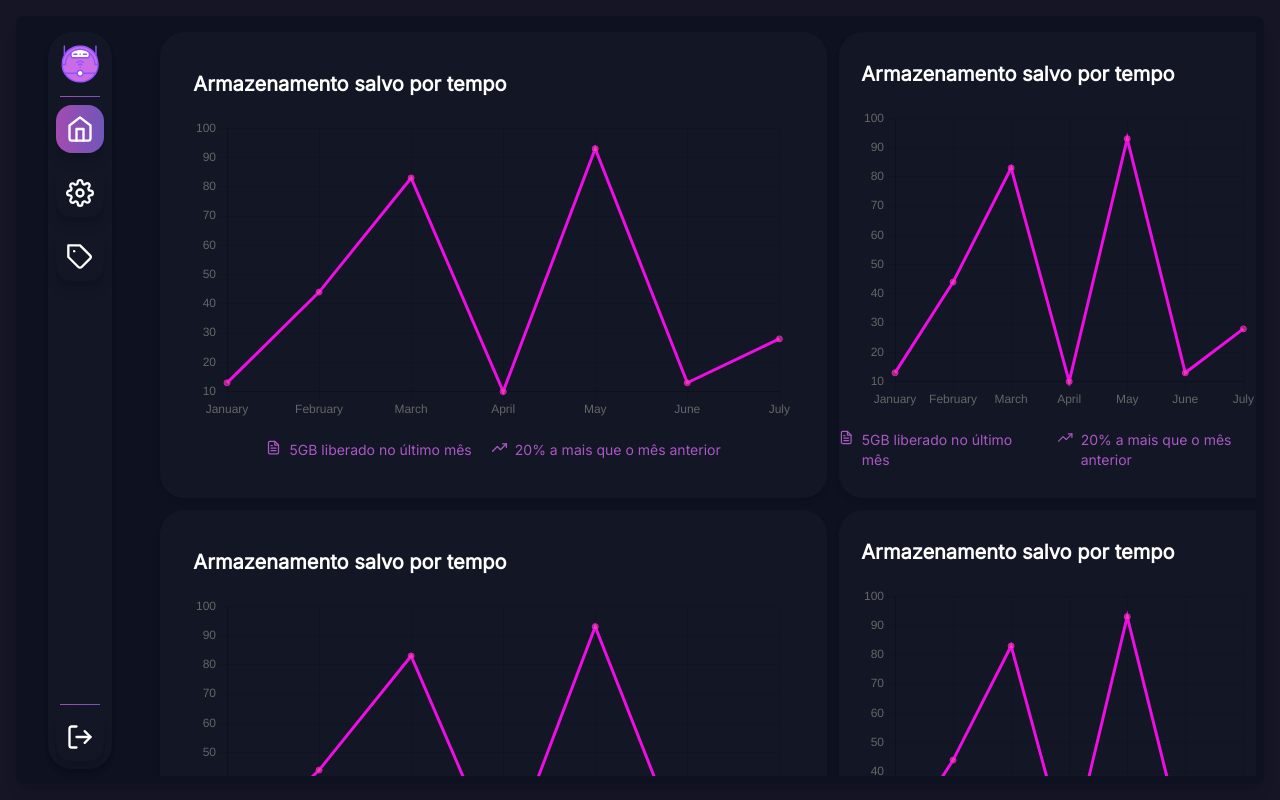
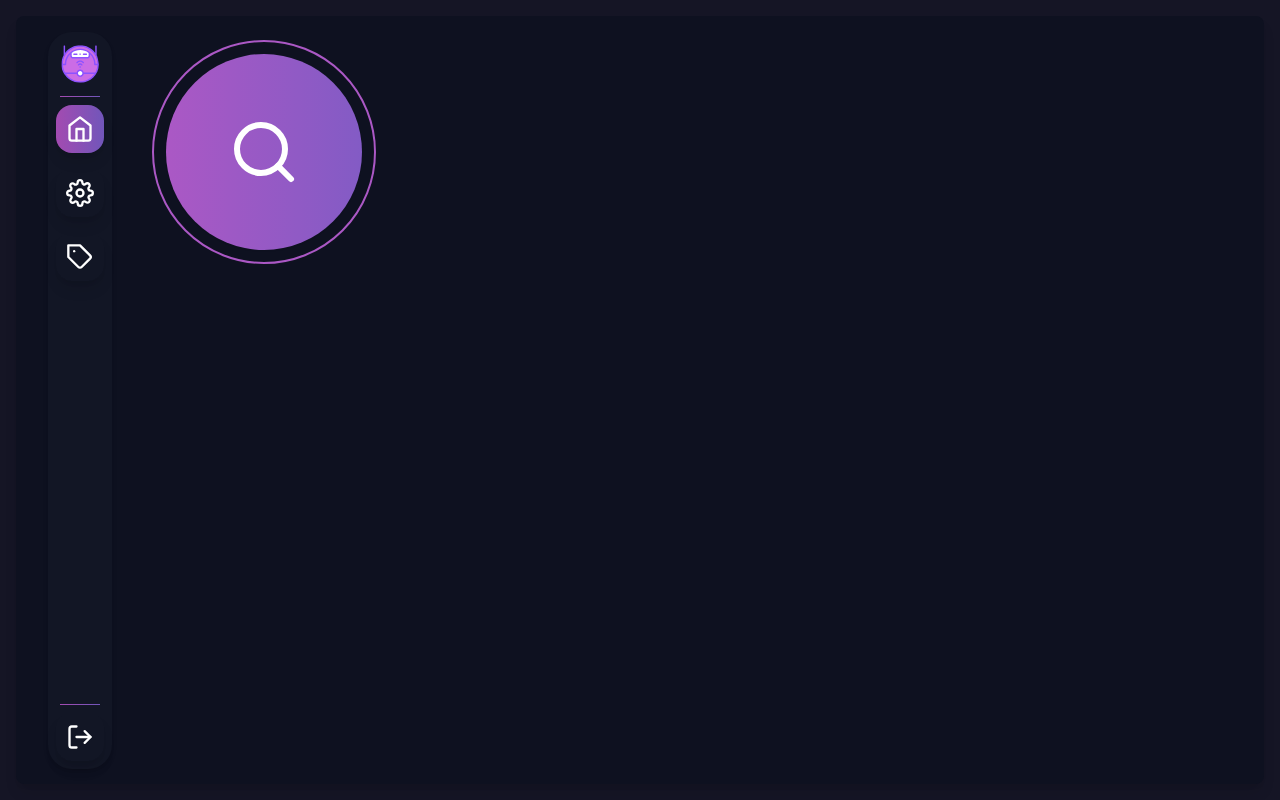
Before and after one commit to Anemaygi/CyberGari-interface, a React (Vite) app: page /template in a window 1280 px wide. Built offline with nearby package versions, Linux system fonts and the light colour scheme.

Commit message:
add: reportButton

```diff
--- /dev/null
+++ b/src/components/report-button.tsx
@@ -0,0 +1,18 @@
+import React from 'react';
+import { FiSearch } from "react-icons/fi";
+
+const ReportButton: React.FC = () => {
+  const handleClick = () => {
+    console.log("clicouuu");
+  };
+  return (
+    <div className={`border-2 border-roxo1 rounded-full p-2 m-4 inline-flex cursor-pointer h-full w-full`} onClick={handleClick}>
+      <div className="shadow-sm bg-gradient-to-r m-1 from-roxo1 to-roxo2 w-full rounded-full flex items-center justify-center">
+        <div className="text-white"><FiSearch size="72"/></div>
+      </div>
+    </div>
+  );
+};
+
+
+export default ReportButton;
--- a/src/pages/template.tsx
+++ b/src/pages/template.tsx
@@ -3,7 +3,7 @@ import SideBar from '@/components/sidebar';
 
 import PieChart from '@/components/pie-chart';
 import HistoryChart from '@/components/history-chart';
-
+import ReportButton from '@/components/report-button';
 
 
 const Template: React.FC = () => {
@@ -11,13 +11,15 @@ const Template: React.FC = () => {
       <div className="flex p-4 h-screen bg-secbackground">
         <div className='flex shadow-lg rounded-lg w-screen h-full p-2 bg-background'>
           <SideBar />
-
-          <div className="grid grid-cols-10 grid-cols-auto gap-3 overflow-y-auto">
+          <div className="w-56 h-56">
+          <ReportButton />
+          </div>
+          {/* <div className="grid grid-cols-10 grid-cols-auto gap-3 overflow-y-auto">
             <div className="col-span-6"><HistoryChart/></div>
             <div className="col-span-4"><HistoryChart/></div>
-            <div className="col-span-6"><HistoryChart/></div>
-            <div className="col-span-4"><HistoryChart/></div>
-          </div>
+            <div className="col-span-6"><PieChart/></div>
+            <div className="col-span-4"><PieChart/></div>
+          </div> */}
 
 
         </div>
```
